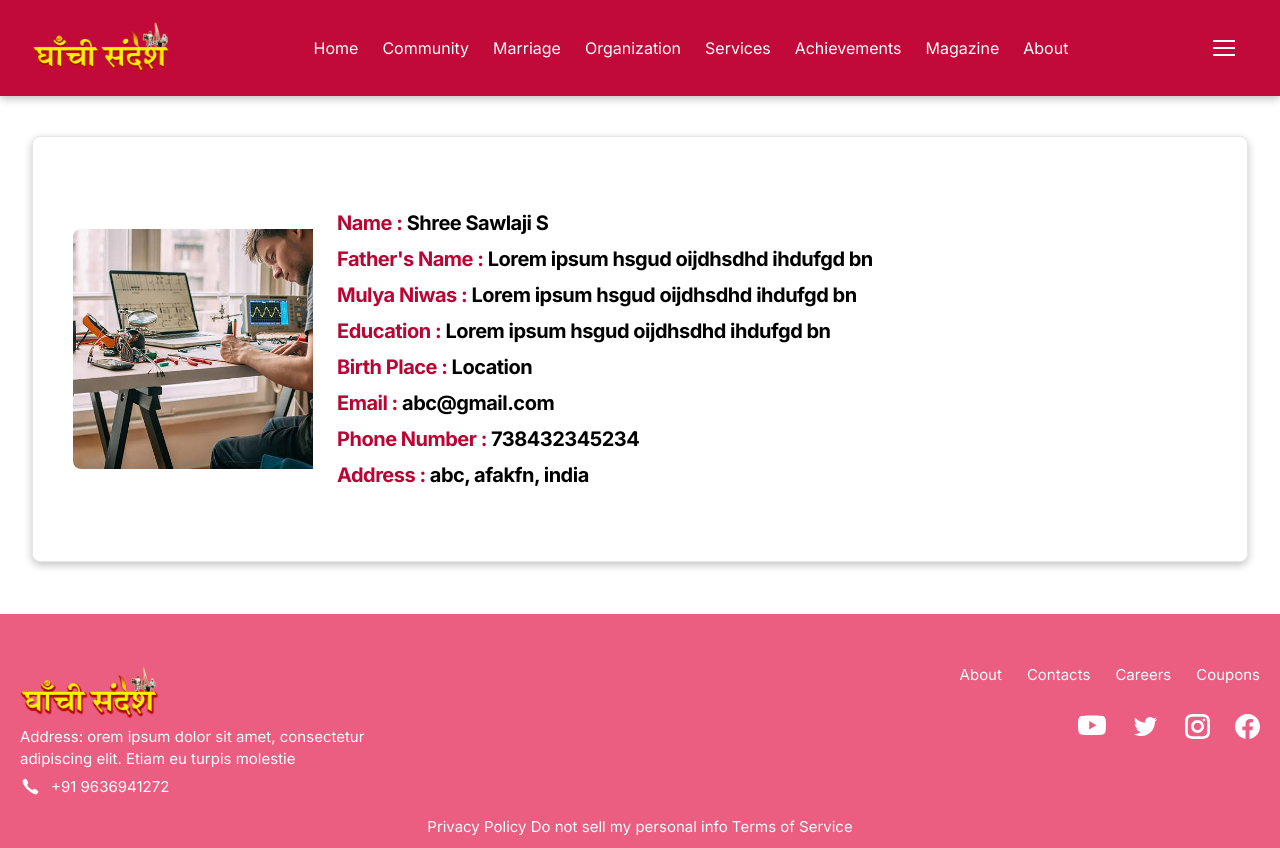
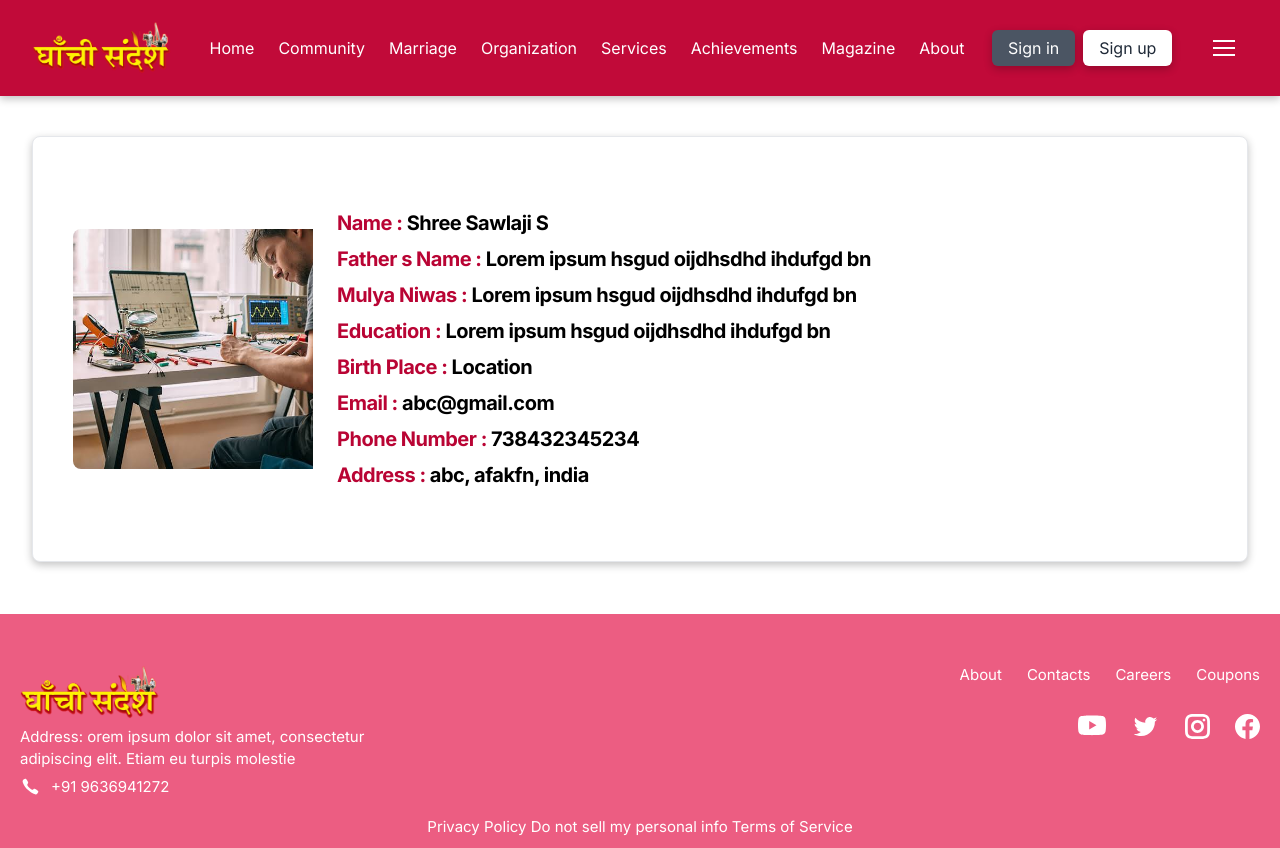
Before and after one commit to carnageitself/Ghanchi-Sandesh, a Next.js app: page /groomlist in a window 1280 px wide. Built offline with nearby package versions, Linux system fonts and the light colour scheme.

Commit message:
minor changes

```diff
--- a/app/achievements/page.tsx
+++ b/app/achievements/page.tsx
@@ -105,7 +105,7 @@ const Achievements: React.FC = () => {
               <span className="text-[hsl(344,96%,37%)] ">Name :</span> {Name}{" "}
             </span>
             <span className="mb-2  font-bold tracking-tight text-xl">
-              <span className="text-[hsl(344,96%,37%)] ">Father's Name :</span>{" "}
+              <span className="text-[hsl(344,96%,37%)] ">Father`&apos`s Name :</span>{" "}
               {Fathers_name}{" "}
             </span>
             <span className="mb-2  font-bold tracking-tight text-xl">
--- a/app/bridelist/page.tsx
+++ b/app/bridelist/page.tsx
@@ -34,7 +34,7 @@ const BrideList:React.FC = () => {
               <span className="text-[hsl(344,96%,37%)] ">Name :</span> {Name}{" "}
             </span>
             <span className="mb-2  font-bold tracking-tight text-xl">
-              <span className="text-[hsl(344,96%,37%)] ">Father's Name :</span>{" "}
+              <span className="text-[hsl(344,96%,37%)] ">Father`&apos`s Name :</span>{" "}
               {Fathers_name}{" "}
             </span>
             <span className="mb-2  font-bold tracking-tight text-xl">
--- a/app/components/Navbar.tsx
+++ b/app/components/Navbar.tsx
@@ -99,7 +99,7 @@ const Navbar = () => {
                 </li>
               </ul>
 
-              {/* <div className="mt-3 space-y-2 lg:hidden md:inline-block">
+              <div className="mt-3 space-y-2 lg:hidden md:inline-block">
                     <a
                         href="/"
                         className="inline-block w-full px-4 py-2 text-center text-white bg-gray-600 rounded-md shadow hover:bg-gray-800"
@@ -112,7 +112,7 @@ const Navbar = () => {
                     >
                         Sign up
                     </a>
-                </div> */}
+                </div>
 
 
               {/* <div className="mt-3 space-y-2 lg:hidden md:inline-block border-white rounded-md " onClick={handleClick}>
@@ -120,7 +120,7 @@ const Navbar = () => {
               </div> */}
             </div>
           </div>
-          {/* <div className="hidden space-x-2 md:inline-block">
+          <div className="hidden space-x-2 md:inline-block">
                     <a
                         href="/"
                         className="px-4 py-2 text-white bg-gray-600 rounded-md shadow hover:bg-gray-800"
@@ -133,7 +133,7 @@ const Navbar = () => {
                     >
                         Sign up
                     </a>
-                </div> */}
+                </div>
           <span className="menu hidden space-x-2 md:inline-block">
             <Hamburger
               size={22}
--- a/app/groomlist/page.tsx
+++ b/app/groomlist/page.tsx
@@ -34,7 +34,7 @@ const GroomList:React.FC = () => {
               <span className="text-[hsl(344,96%,37%)] ">Name :</span> {Name}{" "}
             </span>
             <span className="mb-2  font-bold tracking-tight text-xl">
-              <span className="text-[hsl(344,96%,37%)] ">Father's Name :</span>{" "}
+              <span className="text-[hsl(344,96%,37%)] ">Father  s Name :</span>{" "}
               {Fathers_name}{" "}
             </span>
             <span className="mb-2  font-bold tracking-tight text-xl">
```
